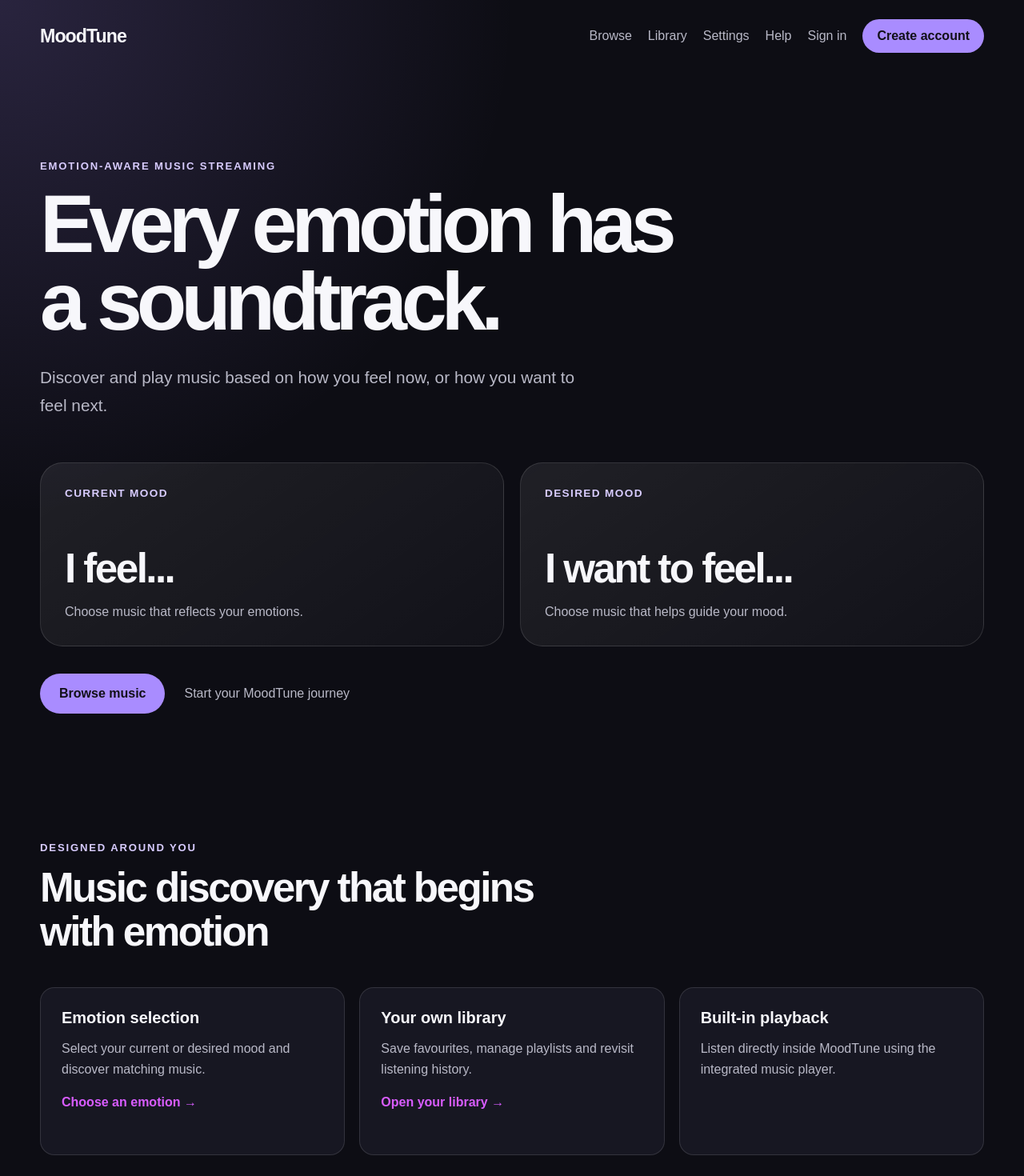
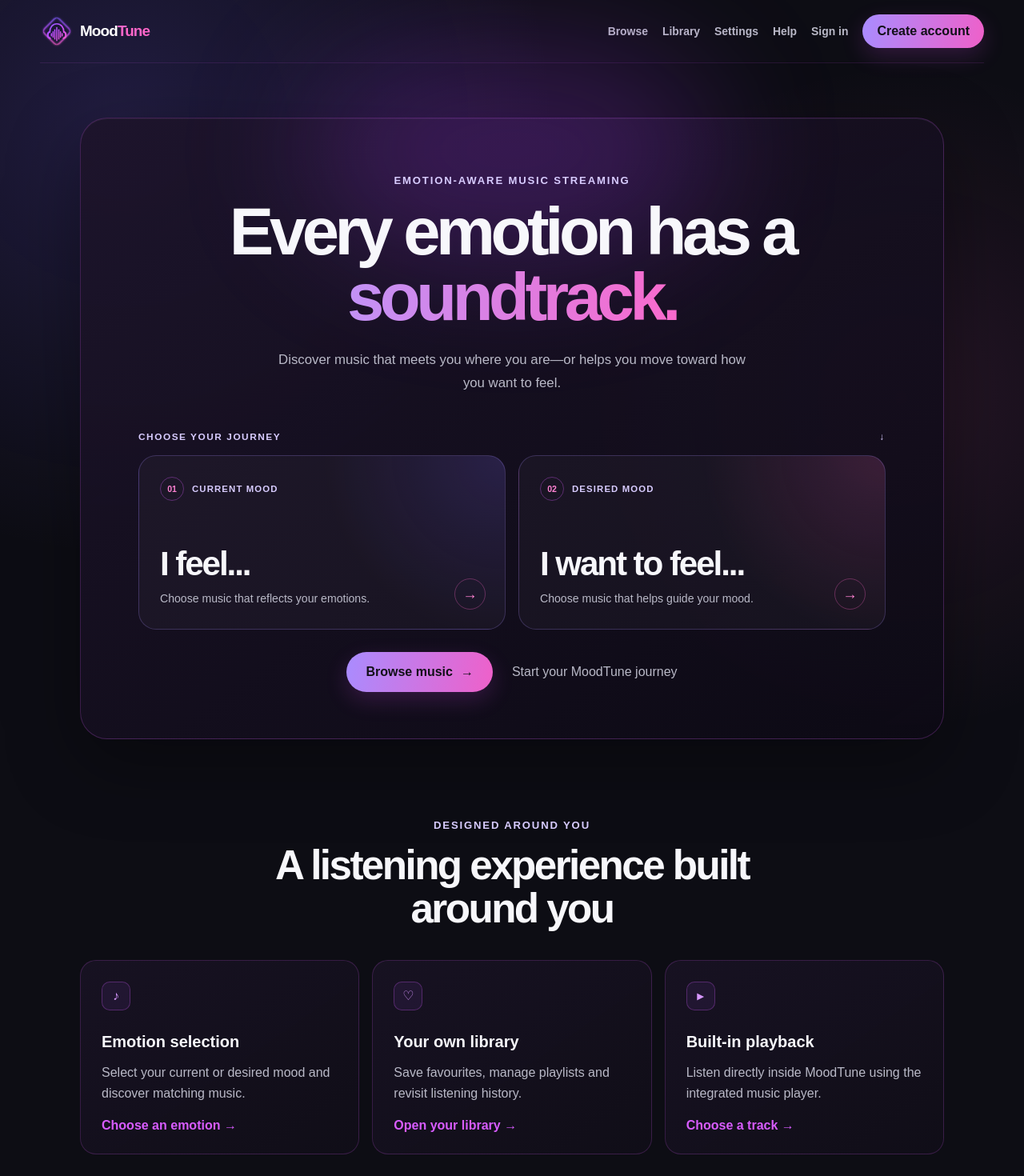
Before and after one commit to 4dri4nn4/moodtune, a Next.js app: page / in a window 1280 px wide. Shown: the top 1470 px of the page at 80% size. Built offline with nearby package versions, Linux system fonts and the light colour scheme; no server answers.

Commit message:
Redesign MoodTune homepage

```diff
--- a/app/globals.css
+++ b/app/globals.css
@@ -3842,7 +3842,343 @@ a {
     flex-direction: column-reverse;
   }
 
-  .help-footer-actions .settings-account-link {
+.help-footer-actions .settings-account-link {
     width: 100%;
   }
 }
+
+/* =====================================================
+   HOME PAGE — MOODTUNE VISUAL SYSTEM
+   ===================================================== */
+
+.home-page {
+  position: relative;
+  overflow: hidden;
+  background:
+    radial-gradient(circle at 12% 10%, rgba(118, 92, 255, 0.19), transparent 30%),
+    radial-gradient(circle at 88% 32%, rgba(255, 93, 189, 0.1), transparent 27%),
+    #0d0d14;
+}
+
+.home-page::before {
+  content: "";
+  position: absolute;
+  inset: 0;
+  pointer-events: none;
+  opacity: 0.16;
+  background-image:
+    linear-gradient(rgba(255, 255, 255, 0.025) 1px, transparent 1px),
+    linear-gradient(90deg, rgba(255, 255, 255, 0.025) 1px, transparent 1px);
+  background-size: 54px 54px;
+  mask-image: linear-gradient(to bottom, black, transparent 72%);
+}
+
+.home-page .topbar,
+.home-page .hero,
+.home-page .feature-section,
+.home-page .home-auth-error {
+  position: relative;
+  z-index: 1;
+}
+
+.home-page .topbar {
+  padding: 18px 0;
+  border-bottom: 1px solid rgba(216, 92, 255, 0.12);
+}
+
+.home-page .brand {
+  display: inline-flex;
+  align-items: center;
+  gap: 8px;
+}
+
+.home-page .brand svg {
+  flex: 0 0 auto;
+}
+
+.home-brand-name {
+  color: #ffffff;
+  font-size: 1.18rem;
+  font-weight: 800;
+  letter-spacing: -0.045em;
+}
+
+.home-brand-name > span {
+  color: #ff66c9;
+}
+
+.home-page .topbar-actions {
+  gap: 18px;
+}
+
+.home-page .nav-link {
+  font-size: 0.87rem;
+  font-weight: 600;
+}
+
+.home-page .hero {
+  isolation: isolate;
+  width: min(100% - 40px, 1080px);
+  margin-top: 68px;
+  padding: 70px 72px 58px;
+  border: 1px solid rgba(216, 92, 255, 0.22);
+  border-radius: 34px;
+  background:
+    linear-gradient(145deg, rgba(29, 20, 42, 0.9), rgba(13, 10, 21, 0.86));
+  box-shadow:
+    0 30px 90px rgba(0, 0, 0, 0.34),
+    inset 0 1px 0 rgba(255, 255, 255, 0.05);
+}
+
+.home-hero-glow {
+  position: absolute;
+  z-index: -1;
+  top: -100px;
+  left: 50%;
+  width: 520px;
+  height: 280px;
+  border-radius: 50%;
+  background: rgba(173, 62, 255, 0.22);
+  filter: blur(80px);
+  transform: translateX(-50%);
+  pointer-events: none;
+}
+
+.home-hero-intro {
+  max-width: 790px;
+  margin: 0 auto;
+  text-align: center;
+}
+
+.home-page .hero h1 {
+  max-width: none;
+  font-size: clamp(3rem, 6.5vw, 5.7rem);
+  line-height: 0.98;
+  letter-spacing: -0.065em;
+}
+
+.home-page .hero h1 > span {
+  display: block;
+  color: transparent;
+  background: linear-gradient(90deg, #b69bff 12%, #ff65c8 82%);
+  background-clip: text;
+  -webkit-background-clip: text;
+}
+
+.home-page .hero-description {
+  max-width: 610px;
+  margin: 24px auto 0;
+  font-size: 1.05rem;
+  line-height: 1.7;
+}
+
+.home-journey-heading {
+  margin: 46px 0 16px;
+  display: flex;
+  align-items: center;
+  justify-content: space-between;
+  color: #d8ccff;
+  font-size: 0.74rem;
+  font-weight: 800;
+  letter-spacing: 0.13em;
+  text-transform: uppercase;
+}
+
+.home-page .journey-grid {
+  gap: 16px;
+  margin-top: 0;
+}
+
+.home-page .journey-card {
+  position: relative;
+  min-height: 218px;
+  padding: 26px 72px 26px 26px;
+  justify-content: flex-start;
+  overflow: hidden;
+  border-color: rgba(169, 140, 255, 0.24);
+  border-radius: 22px;
+  background:
+    radial-gradient(circle at 100% 0%, rgba(118, 92, 255, 0.16), transparent 45%),
+    rgba(255, 255, 255, 0.032);
+}
+
+.home-page .journey-card:last-child {
+  background:
+    radial-gradient(circle at 100% 0%, rgba(255, 93, 189, 0.14), transparent 45%),
+    rgba(255, 255, 255, 0.032);
+}
+
+.home-page .journey-card:hover {
+  transform: translateY(-5px);
+  border-color: rgba(255, 101, 200, 0.58);
+  box-shadow: 0 18px 45px rgba(109, 37, 161, 0.18);
+}
+
+.journey-card-topline {
+  display: flex;
+  align-items: center;
+  gap: 10px;
+  margin-bottom: auto;
+}
+
+.journey-number {
+  display: grid;
+  place-items: center;
+  width: 30px;
+  height: 30px;
+  border: 1px solid rgba(216, 92, 255, 0.34);
+  border-radius: 50%;
+  color: #ff83d3;
+  font-size: 0.66rem;
+  font-weight: 800;
+}
+
+.home-page .journey-label {
+  margin: 0;
+  font-size: 0.71rem;
+}
+
+.home-page .journey-card strong {
+  margin: 34px 0 9px;
+  font-size: clamp(1.8rem, 3.3vw, 2.7rem);
+}
+
+.home-page .journey-card > span:nth-last-child(2) {
+  color: var(--text-secondary);
+  font-size: 0.88rem;
+  line-height: 1.55;
+}
+
+.journey-arrow {
+  position: absolute;
+  right: 24px;
+  bottom: 24px;
+  display: grid;
+  place-items: center;
+  width: 39px;
+  height: 39px;
+  border: 1px solid rgba(255, 101, 200, 0.32);
+  border-radius: 50%;
+  color: #ff83d3 !important;
+  font-size: 1.15rem;
+  transition: transform 180ms ease, background 180ms ease;
+}
+
+.journey-card:hover .journey-arrow {
+  transform: translateX(3px);
+  background: rgba(255, 93, 189, 0.1);
+}
+
+.home-page .hero-actions {
+  justify-content: center;
+  margin-top: 28px;
+}
+
+.home-page .button {
+  gap: 10px;
+  background: linear-gradient(100deg, #a98cff, #ef60c9);
+  box-shadow: 0 10px 28px rgba(193, 70, 221, 0.2);
+}
+
+.home-page .feature-section {
+  width: min(100% - 40px, 1080px);
+  padding: 100px 0 110px;
+}
+
+.home-page .section-heading {
+  max-width: 650px;
+  margin: 0 auto;
+  text-align: center;
+}
+
+.home-page .section-heading h2 {
+  font-size: clamp(2.15rem, 4vw, 3.25rem);
+}
+
+.home-page .feature-grid {
+  gap: 16px;
+  margin-top: 36px;
+}
+
+.home-page .feature-card {
+  min-height: 200px;
+  border-color: rgba(216, 92, 255, 0.19);
+  border-radius: 20px;
+  background: linear-gradient(145deg, rgba(27, 20, 38, 0.78), rgba(17, 14, 25, 0.82));
+}
+
+.home-page .feature-card::before {
+  content: "♪";
+  display: grid;
+  place-items: center;
+  width: 34px;
+  height: 34px;
+  margin-bottom: 28px;
+  border: 1px solid rgba(216, 92, 255, 0.28);
+  border-radius: 10px;
+  color: #d797ff;
+  background: rgba(169, 92, 255, 0.08);
+}
+
+.home-page .feature-card:nth-child(2)::before {
+  content: "♡";
+}
+
+.home-page .feature-card:nth-child(3)::before {
+  content: "▶";
+  font-size: 0.72rem;
+}
+
+@media (max-width: 800px) {
+  .home-page .hero {
+    margin-top: 42px;
+    padding: 56px 34px 38px;
+  }
+
+  .home-page .journey-grid,
+  .home-page .feature-grid {
+    grid-template-columns: 1fr;
+  }
+}
+
+@media (max-width: 520px) {
+  .home-page .topbar {
+    padding-block: 14px;
+  }
+
+  .home-page .hero {
+    width: min(100% - 28px, 1080px);
+    margin-top: 26px;
+    padding: 44px 18px 28px;
+    border-radius: 25px;
+  }
+
+  .home-page .hero h1 {
+    font-size: clamp(2.65rem, 14vw, 3.6rem);
+  }
+
+  .home-page .hero-description {
+    font-size: 0.94rem;
+  }
+
+  .home-page .journey-card {
+    min-height: 205px;
+    padding: 22px 64px 22px 22px;
+  }
+
+  .home-page .journey-card strong {
+    font-size: 2rem;
+  }
+
+  .home-page .hero-actions {
+    align-items: stretch;
+    flex-direction: column;
+    gap: 18px;
+    text-align: center;
+  }
+
+  .home-page .feature-section {
+    width: min(100% - 28px, 1080px);
+    padding-top: 72px;
+  }
+}
--- a/app/page.tsx
+++ b/app/page.tsx
@@ -10,6 +10,7 @@ import {
 } from "firebase/auth";
 
 import { auth } from "@/lib/firebase";
+import MoodTuneLogo from "@/components/ui/MoodTuneLogo";
 
 export default function Home() {
   const router = useRouter();
@@ -61,7 +62,11 @@ export default function Home() {
           className="brand"
           aria-label="MoodTune home"
         >
-          MoodTune
+          <MoodTuneLogo size={42} />
+
+          <span className="home-brand-name">
+            Mood<span>Tune</span>
+          </span>
         </Link>
 
         <nav
@@ -167,26 +172,39 @@ export default function Home() {
       )}
 
       <section className="hero">
+        <div className="home-hero-glow" aria-hidden="true" />
+
+        <div className="home-hero-intro">
           <p className="eyebrow">
             Emotion-aware music streaming
           </p>
 
           <h1>
-          Every emotion has a soundtrack.
+            Every emotion has a
+            <span> soundtrack.</span>
           </h1>
 
           <p className="hero-description">
-          Discover and play music based on how you feel
-          now, or how you want to feel next.
+            Discover music that meets you where you are—or
+            helps you move toward how you want to feel.
           </p>
+        </div>
+
+        <div className="home-journey-heading">
+          <span>Choose your journey</span>
+          <span aria-hidden="true">↓</span>
+        </div>
 
         <div className="journey-grid">
           <Link
             href="/browse?journey=feel"
             className="journey-card"
           >
+            <span className="journey-card-topline">
+              <span className="journey-number">01</span>
               <span className="journey-label">
                 Current mood
+              </span>
             </span>
 
             <strong>
@@ -196,14 +214,21 @@ export default function Home() {
             <span>
               Choose music that reflects your emotions.
             </span>
+
+            <span className="journey-arrow" aria-hidden="true">
+              →
+            </span>
           </Link>
 
           <Link
             href="/browse?journey=want"
             className="journey-card"
           >
+            <span className="journey-card-topline">
+              <span className="journey-number">02</span>
               <span className="journey-label">
                 Desired mood
+              </span>
             </span>
 
             <strong>
@@ -213,6 +238,10 @@ export default function Home() {
             <span>
               Choose music that helps guide your mood.
             </span>
+
+            <span className="journey-arrow" aria-hidden="true">
+              →
+            </span>
           </Link>
         </div>
 
@@ -221,7 +250,7 @@ export default function Home() {
             href="/browse?journey=feel"
             className="button"
           >
-            Browse music
+            Browse music <span aria-hidden="true">→</span>
           </Link>
 
           {authReady && user ? (
@@ -252,7 +281,7 @@ export default function Home() {
           </p>
 
           <h2 id="features-title">
-            Music discovery that begins with emotion
+            A listening experience built around you
           </h2>
         </div>
 
@@ -293,7 +322,10 @@ export default function Home() {
             </span>
           </Link>
 
-          <article className="feature-card">
+          <Link
+  href="/browse?journey=feel"
+  className="feature-card feature-card-link"
+>
   <h3>
     Built-in playback
   </h3>
@@ -302,7 +334,11 @@ export default function Home() {
     Listen directly inside MoodTune using
     the integrated music player.
   </p>
-          </article>
+
+  <span className="feature-card-action">
+    Choose a track →
+  </span>
+</Link>
         </div>
       </section>
     </main>
```
Lines whose indentation alone changed are shown as unchanged.
